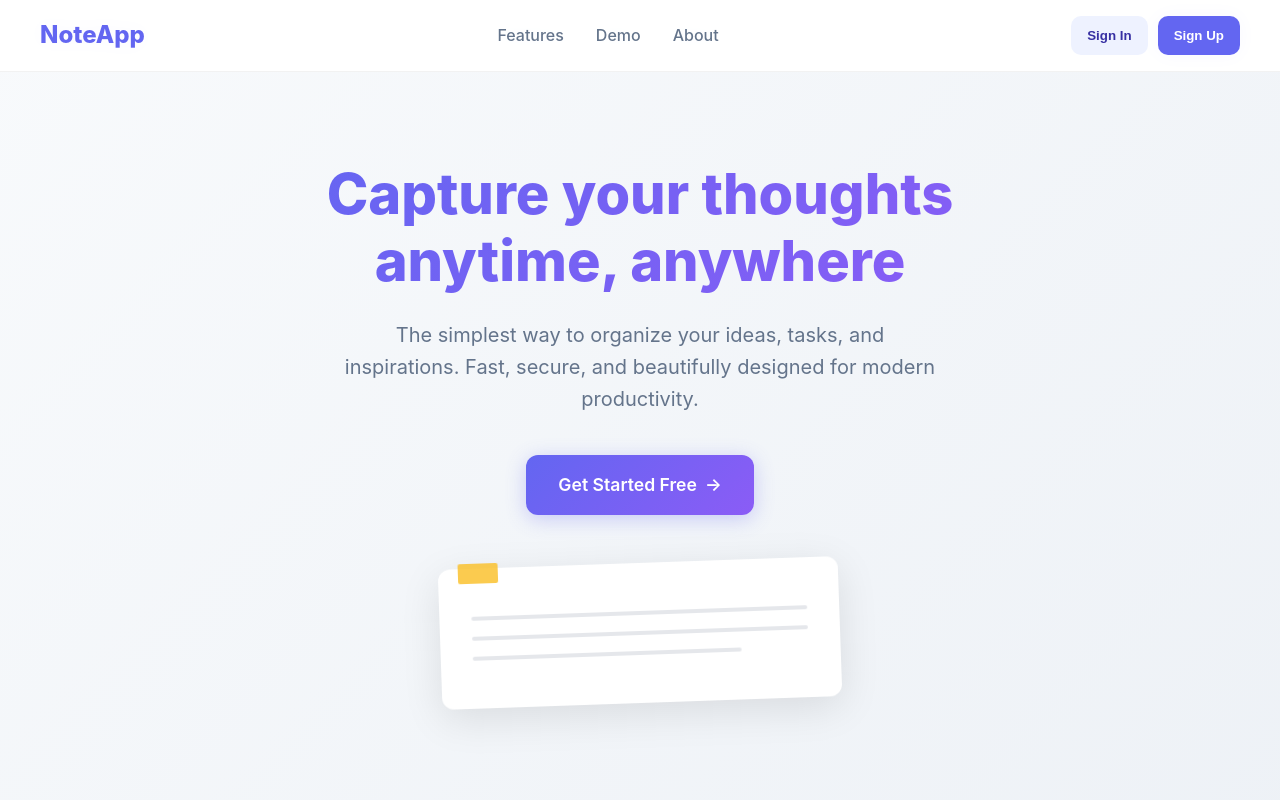
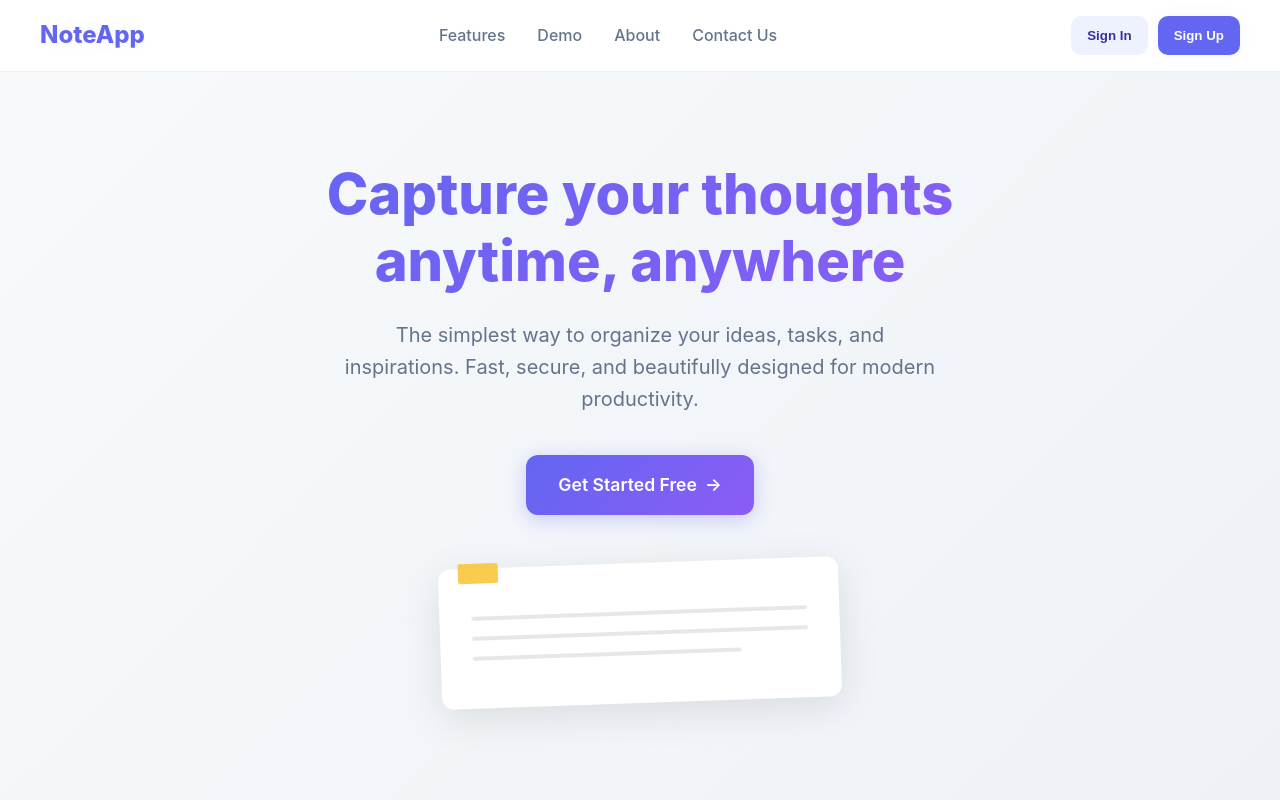
Before and after one commit to ChescaAbella/Notes-App-Blockchain, a React (Vite) app in the folder frontend/: page / in a window 1280 px wide. Shown: the top 800 px of the page. Built offline with nearby package versions, Linux system fonts and the light colour scheme; no server answers.

Commit message:
Added Contact Us menu in header.jsx and App.jsx, created Contact Us page

```diff
--- a/frontend/src/App.jsx
+++ b/frontend/src/App.jsx
@@ -5,6 +5,8 @@ import { AuthProvider, useAuth } from "./context/AuthContext";
 import SignIn from "./pages/SignIn";
 import SignUp from "./pages/SignUp";
 import HomePage from "./pages/HomePage";
+import Contact from "./pages/Contact";
+
 function ProtectedRoute({ children }) {
   const { loading, isAuthed } = useAuth();
   if (loading) return null;
@@ -20,6 +22,7 @@ export default function App() {
           <Route path="/" element={<Landing />} />
           <Route path="/signin" element={<SignIn />} />
           <Route path="/signup" element={<SignUp />} />
+          <Route path="/contact" element={<Contact />} />
           <Route
             path="/home"
             element={
--- a/frontend/src/components/header.jsx
+++ b/frontend/src/components/header.jsx
@@ -18,6 +18,7 @@ const Header = () => {
         header.style.borderBottom = "1px solid rgba(0, 0, 0, 0.05)";
       }
     };
+
     window.addEventListener("scroll", handleScroll);
     return () => window.removeEventListener("scroll", handleScroll);
   }, []);
@@ -28,7 +29,6 @@ const Header = () => {
         <Link to="/" className="logo" aria-label="Go to homepage">
           NoteApp
         </Link>
-
         <ul className="nav-links">
           <li>
             <a href="#features">Features</a>
@@ -39,8 +39,10 @@ const Header = () => {
           <li>
             <a href="#about">About</a>
           </li>
+          <li>
+            <a href="#contact">Contact Us</a>
+          </li>
         </ul>
-
         {!isAuthed ? (
           <div className="nav-actions">
             <button
```
Also changed, not shown: frontend/src/pages/Contact.jsx (added).
